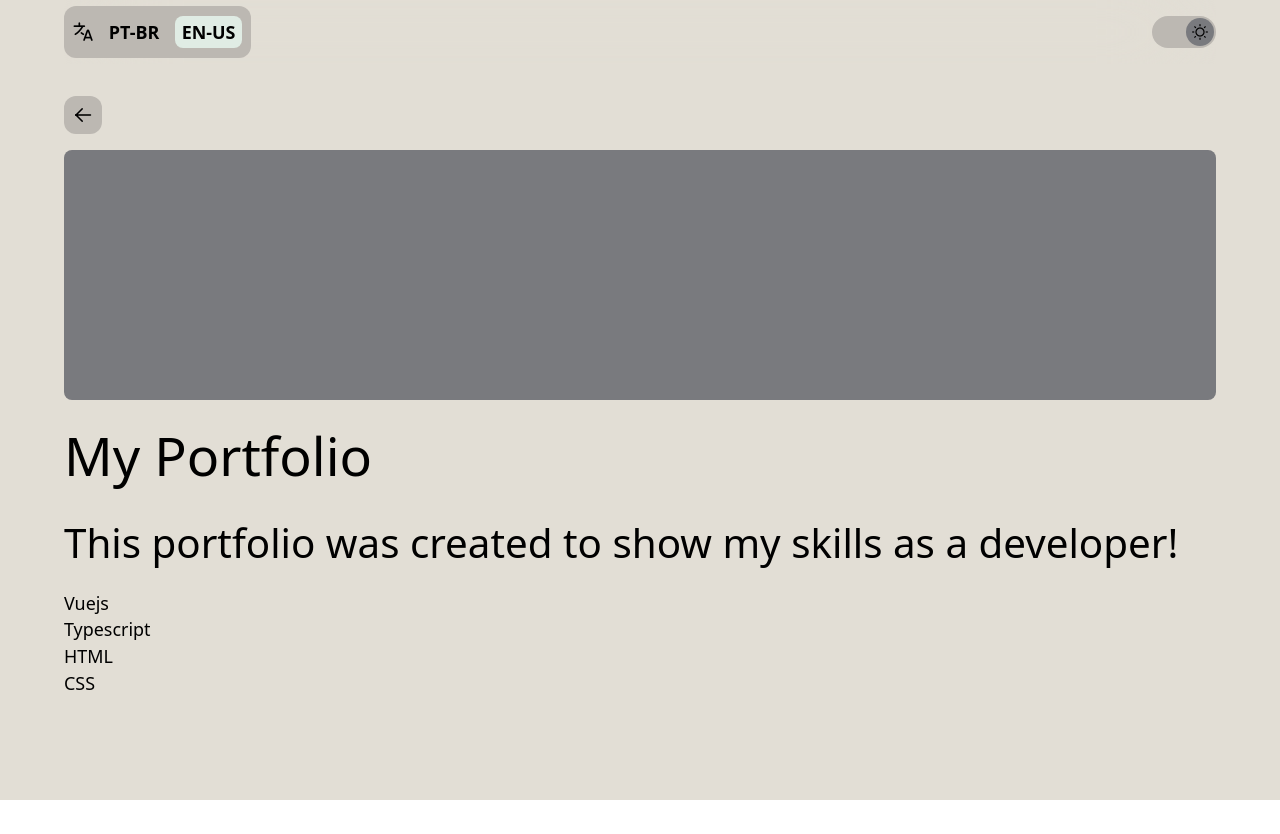
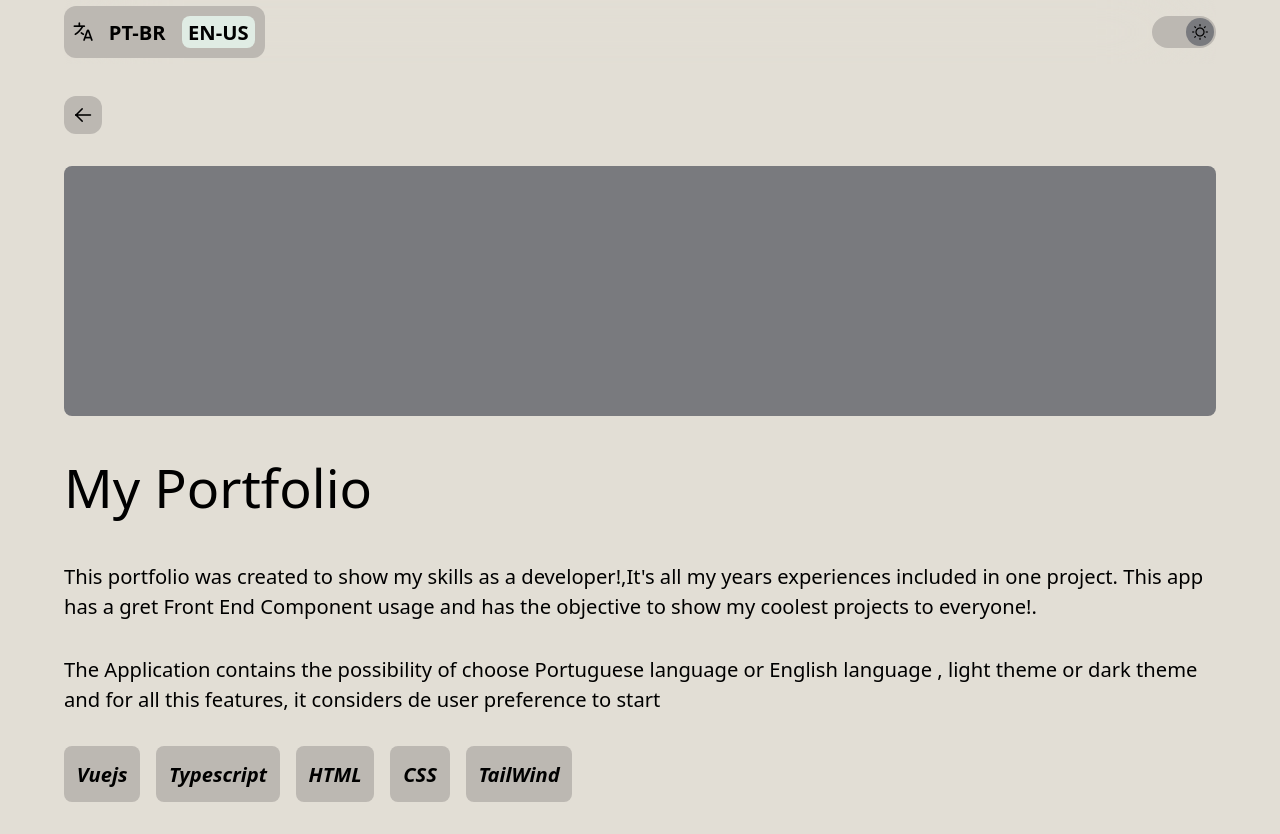
Before and after one commit to ianer-glitch/WhoAmIProject, a Vue app: page / in a window 1280 px wide. Both pictures are taken after a click on the picture 640 px from the left and 865 px from the top of the page. Before the commit the page ends 800 px from the top, so only its background shows below. Built offline with nearby package versions, Linux system fonts and the light colour scheme.

Commit message:
alteração na descrição do projeto e pagina de about do projeto

```diff
--- a/src/assets/base.css
+++ b/src/assets/base.css
@@ -31,7 +31,7 @@ p {
   --h1-font-size: 2.4rem;
   --h2-font-size: 1.8rem;
   --h3-font-size: 1.2rem;
-  --p-font-size: 0.8rem;
+  --p-font-size: .9rem;
   --font-proportion: 1;
 }
 
--- a/src/classes/ProjectShowcaseItem.ts
+++ b/src/classes/ProjectShowcaseItem.ts
@@ -13,6 +13,6 @@ export default class ProjectShowcaseItem {
 export class ProcjetShowcaseItemReadeable {
   languageName: LanguageEnum = LanguageEnum.english
   name: string = ''
-  description: string = ''
+  description: string[] = []
   bannerName: string = ''
 }
--- /dev/null
+++ b/src/shared/projectListForShowcase.ts
@@ -0,0 +1,33 @@
+import type ProjectShowcaseItem from "@/classes/ProjectShowcaseItem";
+import { LanguageEnum } from "@/enums/LanguageEnum";
+
+const projectListForShowcase: Array<ProjectShowcaseItem> = [
+    {
+      id: '0',
+      repositoryLink: '',
+      tecnlogies: ['Vuejs', 'Typescript', 'HTML', 'CSS','TailWind'],
+      imageName: '',
+      readeableInformation: [
+        {
+          languageName: LanguageEnum.english,
+          bannerName: '',
+          description: [
+            'This portfolio was created to show my skills as a developer!,It\'s all my years experiences included in one project. This app has a gret Front End Component usage and has the objective to show my coolest projects to everyone!.',
+            'The Application contains the possibility of choose Portuguese language or English language , light theme or dark theme and for all this features, it considers de user preference to start '
+        ],
+          name: 'My Portfolio'
+        },
+        {
+          languageName: LanguageEnum.brazilianPortuguese,
+          bannerName: '',
+          description: [
+            'Este portfólio foi criado para demonstrar minhas habilidades! Ele é um compilado de todas as  experiências que adquiri ao longo dos anos.O site por si, já é um belo exemplo de aplicação da Componentização do Front End, mas seu objetivo é tornar  meus melhores projetos visível todos!',
+            'A aplicação conta com tema Claro e tema  Escuro , linguagem Português e inglês. Além de considerar a preeferência  do usuário para selecionar previamente acada uma dessas opções.'
+          ],
+          name: 'Meu Portfólio'
+        }
+      ]
+    }
+  ]
+
+export default projectListForShowcase
--- a/src/views/AboutProjectView/AboutProjectView.vue
+++ b/src/views/AboutProjectView/AboutProjectView.vue
@@ -36,23 +36,52 @@ onMounted(() => {
       </div>
     </figure>
     <h1 class="project-name">{{ readebleInfoProject.name }}</h1>
-    <h2>{{ readebleInfoProject.description }}</h2>
-    <ul>
-      <li v-for="tec,index in projectToShow.tecnlogies" :key="index">
-        <p>{{ tec }}</p>
+    <p v-for="paragraph,index in readebleInfoProject.description "
+     :key="index">
+      {{ paragraph }}
+    </p>
+
+    <ul class="tecnologies-container" >
+      <li class="tec-item"
+      v-for="tec,index in projectToShow.tecnlogies"
+      :key="index">
+        <p><em>{{ tec }}</em></p>
       </li>
     </ul>
+
+
   </section>
 </template>
 
 <style scoped>
+.tecnologies-container{
+  display: flex;
+  align-items: center;
+  justify-content: flex-start;
+  flex-wrap: wrap;
+  gap: 1rem;;
+}
+.tec-item{
+  background-color: var(--bg-color-1);
+  padding: .8rem;
+  font-weight: bold;
+  border-radius: 8px;
+  /* box-shadow: 1px 1px 2px 1px var(--text-color-1); */
+  /* border:1px solid tomato; */
+  transition: all .2s ease-in-out;
+  pointer-events: none;
+}
+
+
+
+
 .about-project-container {
   width: 90%;
   margin: 0 auto;
   padding: 2rem 0;
   display: flex;
   flex-direction: column;
-  gap: 1rem;
+  gap: 2rem;
 }
 .image-title-container {
   display: flex;
--- a/src/views/HomeView/components/ProjectShowcase.vue
+++ b/src/views/HomeView/components/ProjectShowcase.vue
@@ -1,35 +1,13 @@
 <script setup lang="ts">
 import ProjectShowcaseItem from '@/classes/ProjectShowcaseItem'
 import LocalStorageAboutViewController from '@/controllers/localStorage/LocalStorageAboutViewController'
-import { LanguageEnum } from '@/enums/LanguageEnum'
 import router from '@/router'
 import { getPageTextsInCurrenctLanguageReactive } from '@/shared/languageCommon'
-import { useAboutProjectStore } from '@/stores/aboutProjectStore'
 import { computed, onMounted, reactive, ref } from 'vue'
+import projectListForShowcase from '@/shared/projectListForShowcase'
 
 const listVisible = ref(false)
-const projectList: Array<ProjectShowcaseItem> = [
-  {
-    id: '0',
-    repositoryLink: '',
-    tecnlogies: ['Vuejs', 'Typescript', 'HTML', 'CSS'],
-    imageName: '',
-    readeableInformation: [
-      {
-        languageName: LanguageEnum.english,
-        bannerName: '',
-        description: 'This portfolio was created to show my skills as a developer!',
-        name: 'My Portfolio'
-      },
-      {
-        languageName: LanguageEnum.brazilianPortuguese,
-        bannerName: '',
-        description: 'Este portfólio foi criado para demonstrar minhas habilidades! Ele é um compilado de todas as minhas experiências ao longo dos anos.',
-        name: 'Meu Portfólio'
-      }
-    ]
-  }
-]
+const projectList = projectListForShowcase
 
 let projectsToShow: Array<ProjectShowcaseItem> = reactive([])
 const mountProjectsArray = () => {
```
Also changed, not shown: src/ToDo.txt.
